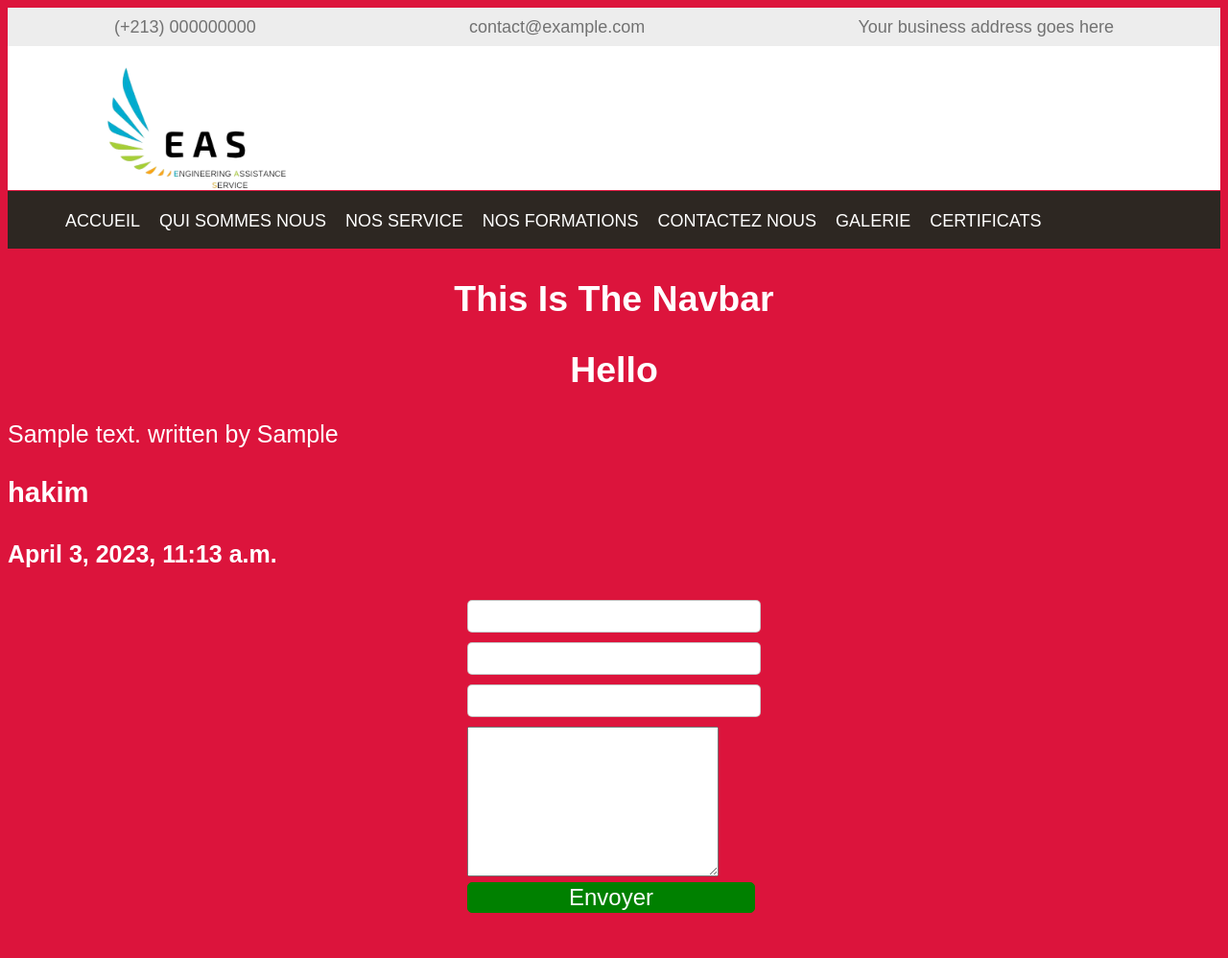
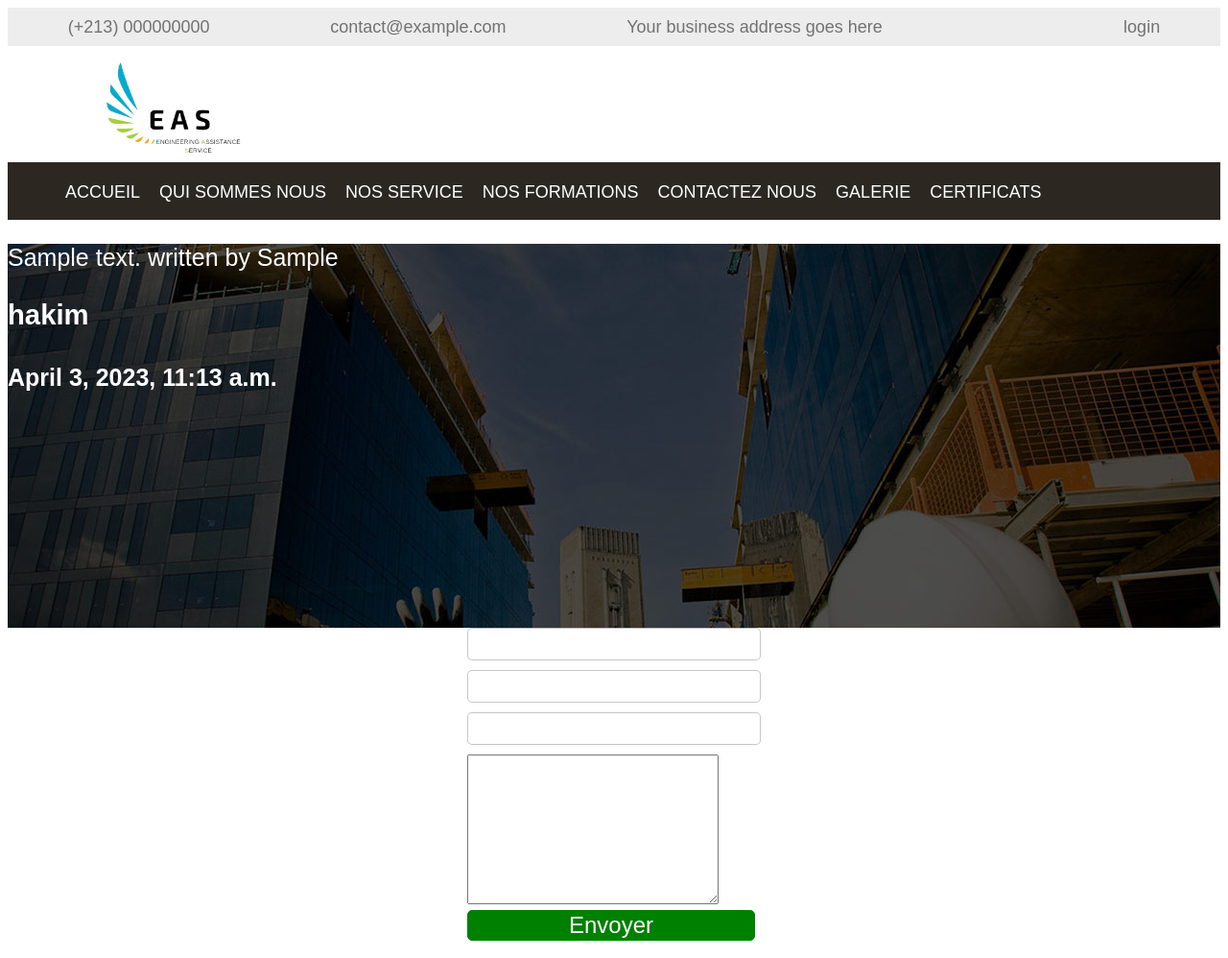
Before and after one commit to hakimled/django-ndt-application, a Django app: page / in a window 1280 px wide. Shown: the whole page at 96% size. Before the commit the page ends 951 px from the top, so only its background shows below. Run offline with Django 4.2, Linux system fonts and the light colour scheme; data comes from the database, SQL or seed files in the repository; both versions use the stored data as it was after the commit; tables that the repository leaves empty hold one stand-in row (values such as "Sample post").

Commit message:
new changes have been added

```diff
--- a/contact/templates/contact/contact.html
+++ b/contact/templates/contact/contact.html
@@ -17,6 +17,7 @@
             font-size: 25px;
             color: white;
             font-family: Arial, Helvetica, sans-serif;
+            position: relative;
 
         }
         .navbar{
@@ -51,7 +52,7 @@
         }
         nav{
             background-color: #fff;
-            height: 150px;
+            height: 120px;
         }
         main h2{
             color: #fff;
@@ -90,6 +91,7 @@
         }
         img{
             margin-left: 100px;
+            width: 150px;
         }
         i{
             color: blue;
@@ -116,14 +156,32 @@
         <div><a href="tel: +213000000000">(+213) 000000000</a></div>
         <div>contact@example.com</div>
         <div>Your business address goes here</div>
+        <div class="user">
+            {% if request.user.is_authenticated %}
+            <div>{{request.user|title }}</div>
+            {% endif %}
+
+
+        </div>
+        <div class="account">
+            {% if request.user.is_authenticated %}
+            <div class="logged__in">
+                <a href="{% url 'contact:logout' %}">logout</a>
+            </div>
+            {% else %}
+            <div class="logged__in">
+                <a href="{% url 'contact:login' %}">login</a>
+            </div>
+            {% endif %}
+        </div>
     </header>
     <nav>
-        <img src="{% static 'images/eas.png' %}" alt="" width="200" height="200">
+        <img src="{% static 'images/eas.png' %}" alt="">
     </nav>
     <div class="navbar">
         <ul>
             <li><a href="">accueil</a></li>
-            <li><a href="">qui sommes nous</a></li>
+            <li><a href="{% url 'contact:about' %}">qui sommes nous</a></li>
             <li><a href="">nos service</a></li>
             <li><a href="">nos formations</a></li>
             <li><a href="">contactez nous</a></li>
@@ -131,30 +189,28 @@
             <li><a href="">certificats</a></li>
         </ul>
     </div>
-
+    <section>
     <main>
-        <h2>this is the navbar</h2>
-        <h2>Hello {{request.user.username}}</h2>
         {% if messages %}
         {% for mess in messages %}
         <h2>{{mess}}</h2>
         {% endfor %}
         {% endif %}
     </main>
-    {% if request.user.is_authenticated %}
-    <a href="{% url 'contact:logout' %}">logout</a>
-    {% endif %}
+
+
 
     {% for message in mymessages %}
     <p>{{message.message}}  written by {{message.first}} </p>
     {% endfor %}
-    <div>
+    <div class="back">
         {% for user in users %}
         <h3>{{user.username}}</h3>
         <h4>{{ user.last_login }}  </h4>
         {% endfor %}
 
     </div>
+   </section>
     <div class="message">
         <form action="" method="post">
             {% csrf_token %}
--- a/contact/urls.py
+++ b/contact/urls.py
@@ -8,4 +8,5 @@ urlpatterns = [
     path('' ,views.contact , name='contacto'),
     path('logout/', views.logout_view , name='logout'),
     path('login/' , views.login_view , name='login'),
+    path('about/', views.about, name='about'),
 ]
--- a/contact/views.py
+++ b/contact/views.py
@@ -4,9 +4,13 @@ from django.urls import reverse
 from django.contrib.auth.models import User
 from .models import Message
 from django.contrib import messages
-
 from django.contrib.auth import authenticate , login , logout
 
+
+
+def about(request):
+
+    return render(request, 'contact/about.html')
 
 def logout_view(request):
     if request.user.is_authenticated:
--- a/static/css/main.css
+++ b/static/css/main.css
@@ -1,6 +1,9 @@
-body{
-    background-color: crimson;
+
+section{
+    height: 400px;
+    background-image: url(' /static/images/background.jpg');
+    background-repeat:no-repeat;
+    background-size: auto;
+    background-position-x: center;
+    background-position-y: center;
 }
-.message{
-    background-color:crimson;
-}
--- a/static/js/script.js
+++ b/static/js/script.js
@@ -3,7 +3,8 @@
 function changeColor(){
     const navEl = document.querySelector('header');
     navEl.addEventListener('click', function(){
-        this.style.backgroundColor = '#fff';
+        this.style.backgroundColor = '#444444';
+        console.log('hi');
     })
 }
 
```
Also changed, not shown: other parts of contact/templates/contact/contact.html (+38 -0 lines), contact/templates/contact/about.html (added, +16 -0 lines), db.sqlite3.
